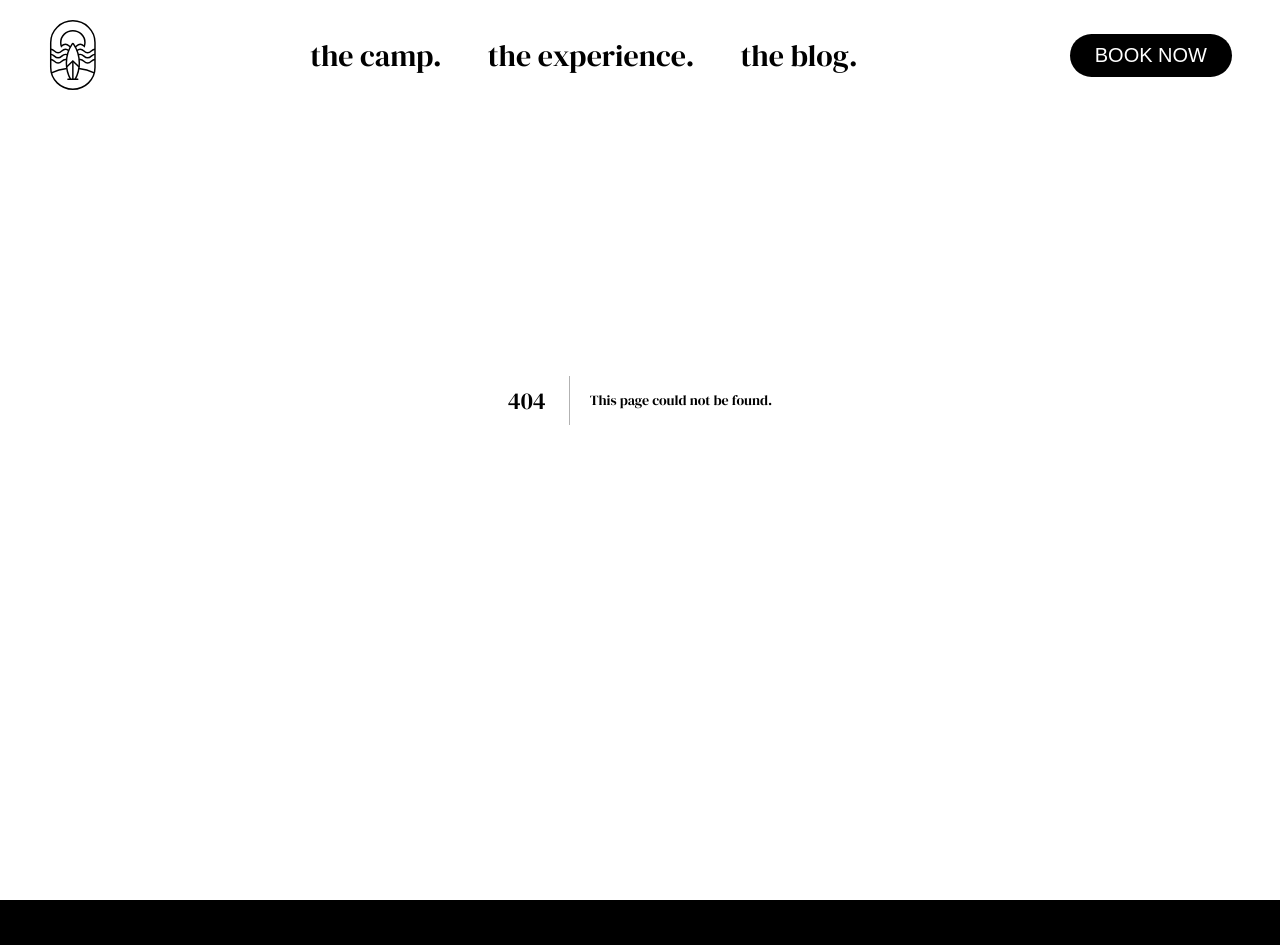
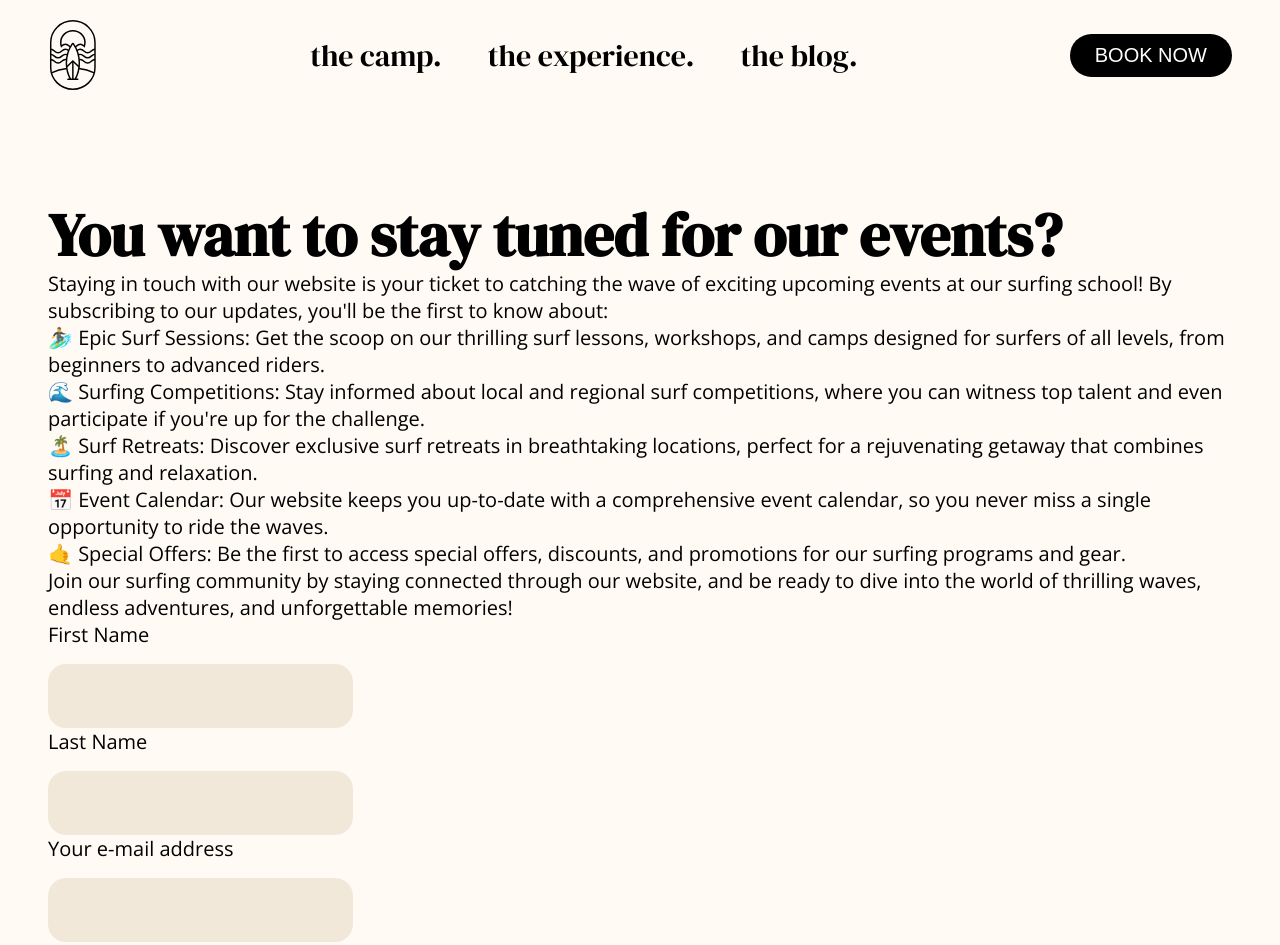
Before and after one commit to gervais-amoah/surfcamp_frontend, a Next.js app: page /events in a window 1280 px wide. Before the commit this address had no page. Shown: the top 945 px of the page. Built offline with nearby package versions, Linux system fonts and the light colour scheme.

Commit message:
Adding the template for events page

```diff
--- /dev/null
+++ b/app/_components/Events/SignupForm.jsx
@@ -0,0 +1,64 @@
+'use client';
+
+import { useState } from 'react';
+import TextInput from '../TextInput';
+
+export default function SignupForm({ headline, infoText, btnLabel }) {
+  const [formData, setFormData] = useState({
+    firstName: '',
+    lastName: '',
+    email: '',
+    phone: '',
+  });
+
+  const onChange = (e) => {
+    setFormData({ ...formData, [e.target.name]: e.target.value });
+  };
+
+  return (
+    <section className="signup-form">
+      <div className="signup-form__info">
+        <h3 className="signup-form__headline">{headline}</h3>
+        {infoText}
+      </div>
+
+      <form action="#" className="signup-form__form">
+        <div className="signup-form__name-container">
+          <TextInput
+            inputName="firstName"
+            inputType="text"
+            label="First Name"
+            value={formData.firstName}
+            onChange={onChange}
+          />
+          <TextInput
+            inputName="lastName"
+            inputType="text"
+            label="Last Name"
+            value={formData.lastName}
+            onChange={onChange}
+          />
+        </div>
+        <TextInput
+          inputName="email"
+          inputType="email"
+          label="Your e-mail address"
+          value={formData.email}
+          onChange={onChange}
+        />
+        <TextInput
+          inputName="phone"
+          inputType="phone"
+          label="Your telephone number"
+          value={formData.tel}
+          onChange={onChange}
+        />
+        <div className="signup-form__submit-container">
+          <button className="btn btn--medium btn--turquoise signup-form__submit-btn">
+            {btnLabel || 'Stay in touch!'}
+          </button>
+        </div>
+      </form>
+    </section>
+  );
+}
--- /dev/null
+++ b/app/_components/TextInput.jsx
@@ -0,0 +1,25 @@
+import React from 'react';
+
+export default function TextInput({
+  inputName,
+  inputType,
+  label,
+  value,
+  onChange,
+}) {
+  return (
+    <div className="input__container">
+      <label htmlFor={inputName} className="copy">
+        {label}
+      </label>
+      <input
+        type={inputType}
+        id={inputName}
+        name={inputName}
+        value={value}
+        onChange={onChange}
+        className="input input__text input--beige"
+      />
+    </div>
+  );
+}
--- /dev/null
+++ b/app/events/page.jsx
@@ -0,0 +1,48 @@
+import SignupForm from '@/app/_components/Events/SignupForm';
+
+export default function EventsPage() {
+  const headline = 'You want to stay tuned for our events?';
+  const infoText = (
+    <>
+      <p className="copy">
+        Staying in touch with our website is your ticket to catching the wave of
+        exciting upcoming events at our surfing school! By subscribing to our
+        updates, you&apos;ll be the first to know about:
+      </p>
+      <p className="copy">
+        🏄‍♂️ Epic Surf Sessions: Get the scoop on our thrilling surf lessons,
+        workshops, and camps designed for surfers of all levels, from beginners
+        to advanced riders.
+      </p>
+      <p className="copy">
+        🌊 Surfing Competitions: Stay informed about local and regional surf
+        competitions, where you can witness top talent and even participate if
+        you&apos;re up for the challenge.
+      </p>
+      <p className="copy">
+        🏝️ Surf Retreats: Discover exclusive surf retreats in breathtaking
+        locations, perfect for a rejuvenating getaway that combines surfing and
+        relaxation.
+      </p>
+      <p className="copy">
+        📅 Event Calendar: Our website keeps you up-to-date with a comprehensive
+        event calendar, so you never miss a single opportunity to ride the
+        waves.
+      </p>
+      <p className="copy">
+        🤙 Special Offers: Be the first to access special offers, discounts, and
+        promotions for our surfing programs and gear.
+      </p>
+      <p className="copy">
+        Join our surfing community by staying connected through our website, and
+        be ready to dive into the world of thrilling waves, endless adventures,
+        and unforgettable memories!
+      </p>
+    </>
+  );
+  return (
+    <div className="events-page">
+      <SignupForm headline={headline} infoText={infoText} />
+    </div>
+  );
+}
```
